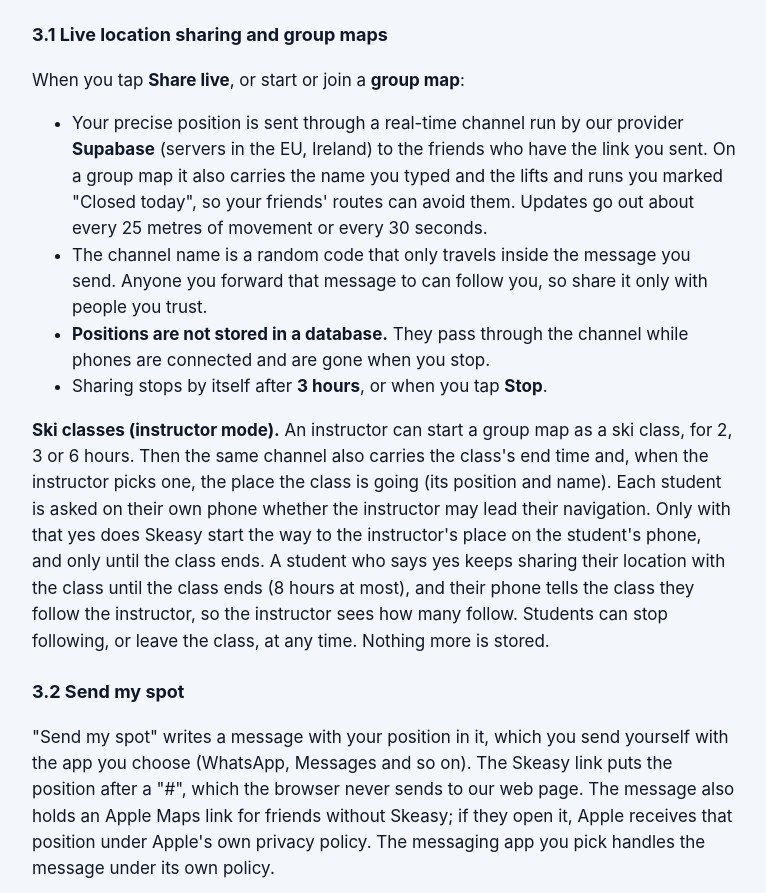
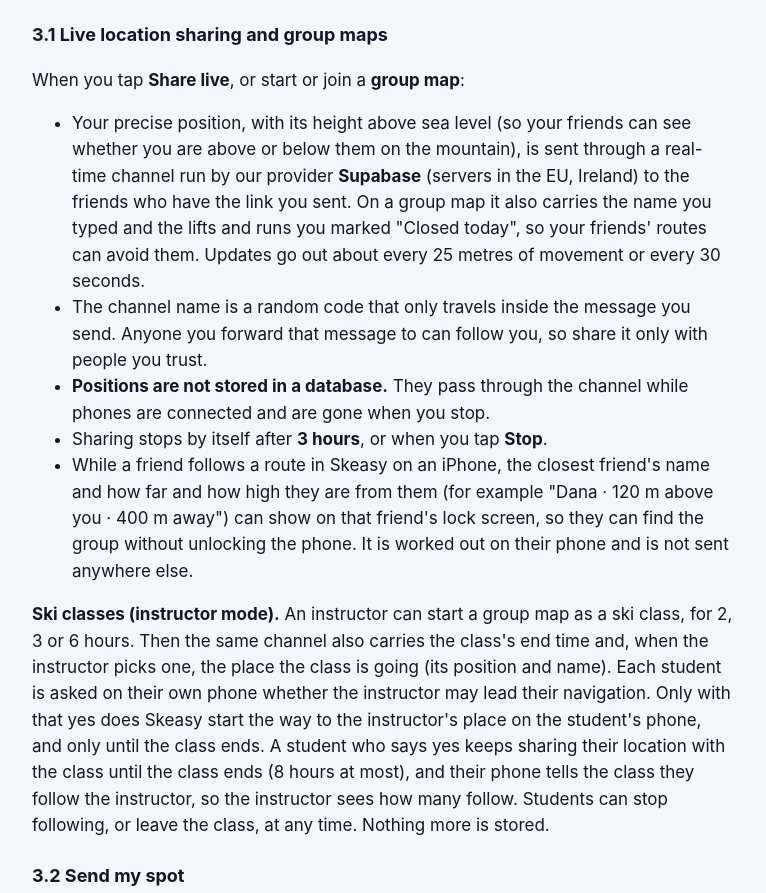
Before and after one commit to ranabrahami/ranabrahami.github.io, a plain HTML site: page privacy/index.html in a window 1280 px wide. Shown: the part 1770-2663 px from the top of the page, without its empty margins (256-1022 px from the left). Drawn offline with Linux system fonts and the light colour scheme.

Commit message:
Privacy policy: friends' height and the lock-screen friend line (24 Nov 2026) (#7)
Claude-Session: https://claude.ai/code/session_01NAWoSgwKn6nxdCpi3FV9Sw

Co-authored-by: Claude <noreply@anthropic.com>

```diff
--- a/privacy/index.html
+++ b/privacy/index.html
@@ -21,7 +21,7 @@
 <body>
 <main>
 <h1>Skeasy Privacy Policy</h1>
-<p>Last updated: 22 November 2026</p>
+<p>Last updated: 24 November 2026</p>
 <p>Skeasy (&quot;the app&quot;) routes skiers on the slopes and helps friends find each other. It is made by
 Ran Abrahami, an individual developer based in Israel, who is responsible for your data (the
 &quot;controller&quot;). Contact: <a href="mailto:ranabrahami@gmail.com">ranabrahami@gmail.com</a></p>
@@ -86,7 +86,8 @@ Without it, the map and routes still work but the app can&#39;t show where you a
 <h3>3.1 Live location sharing and group maps</h3>
 <p>When you tap <strong>Share live</strong>, or start or join a <strong>group map</strong>:</p>
 <ul>
-<li>Your precise position is sent through a real-time channel run by our provider <strong>Supabase</strong>
+<li>Your precise position, with its height above sea level (so your friends can see whether you
+are above or below them on the mountain), is sent through a real-time channel run by our provider <strong>Supabase</strong>
 (servers in the EU, Ireland) to the friends who have the link you sent. On a group map it also
 carries the name you typed and the lifts and runs you marked &quot;Closed today&quot;, so your friends&#39;
 routes can avoid them. Updates go out about every 25 metres of movement or every 30 seconds.</li>
@@ -95,6 +96,10 @@ forward that message to can follow you, so share it only with people you trust.<
 <li><strong>Positions are not stored in a database.</strong> They pass through the channel while phones are
 connected and are gone when you stop.</li>
 <li>Sharing stops by itself after <strong>3 hours</strong>, or when you tap <strong>Stop</strong>.</li>
+<li>While a friend follows a route in Skeasy on an iPhone, the closest friend&#39;s name and how far
+and how high they are from them (for example &quot;Dana · 120 m above you · 400 m away&quot;) can show
+on that friend&#39;s lock screen, so they can find the group without unlocking the phone. It is
+worked out on their phone and is not sent anywhere else.</li>
 </ul>
 <p><strong>Ski classes (instructor mode).</strong> An instructor can start a group map as a ski class, for 2, 3
 or 6 hours. Then the same channel also carries the class&#39;s end time and, when the instructor picks
```
